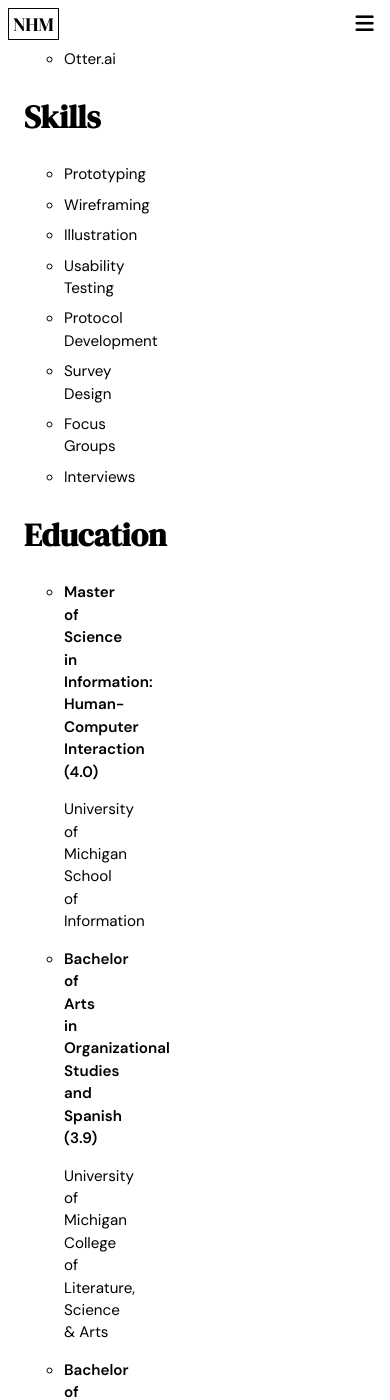
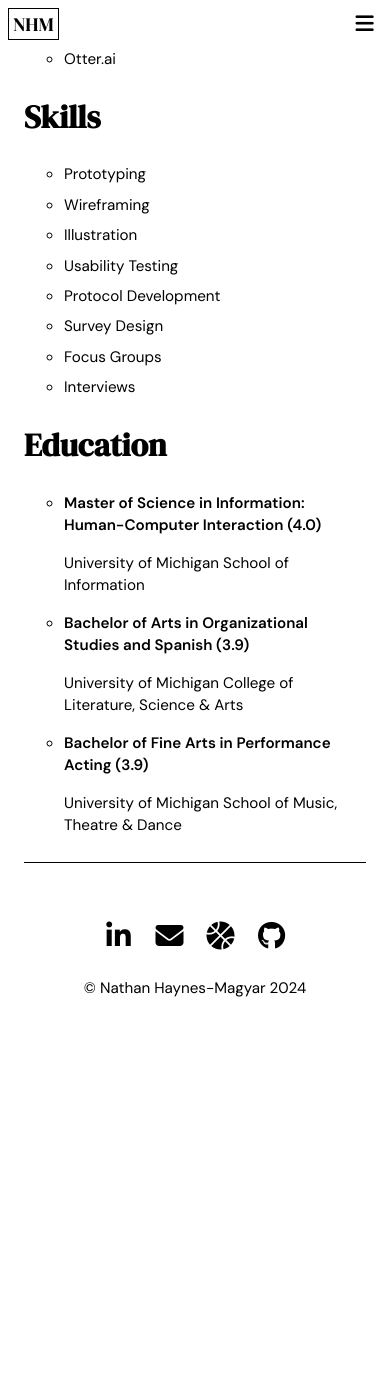
Before and after one commit to njhmagyar/njhmagyar.github.io, a Jekyll site: the page built from resume.html, in a window 390 px wide and 1400 px high, scrolled down 3585 px. Built offline with Jekyll 4.4.1, drawn with Linux system fonts in a browser that asks for light colours; nearby versions of some CDN libraries; after the commit the page ends 4648 px from its top, so only the background shows below that.

Commit message:
Add resume aside responsiveness

```diff
--- a/_sass/06-pages/_resume.scss
+++ b/_sass/06-pages/_resume.scss
@@ -12,7 +12,9 @@
 }
 
 .resume-aside {
-  max-width: 25%;
+  @media #{$mq--md} {
+    max-width: 25%;
+  }
 }
 
 .resume-section__header {
```
